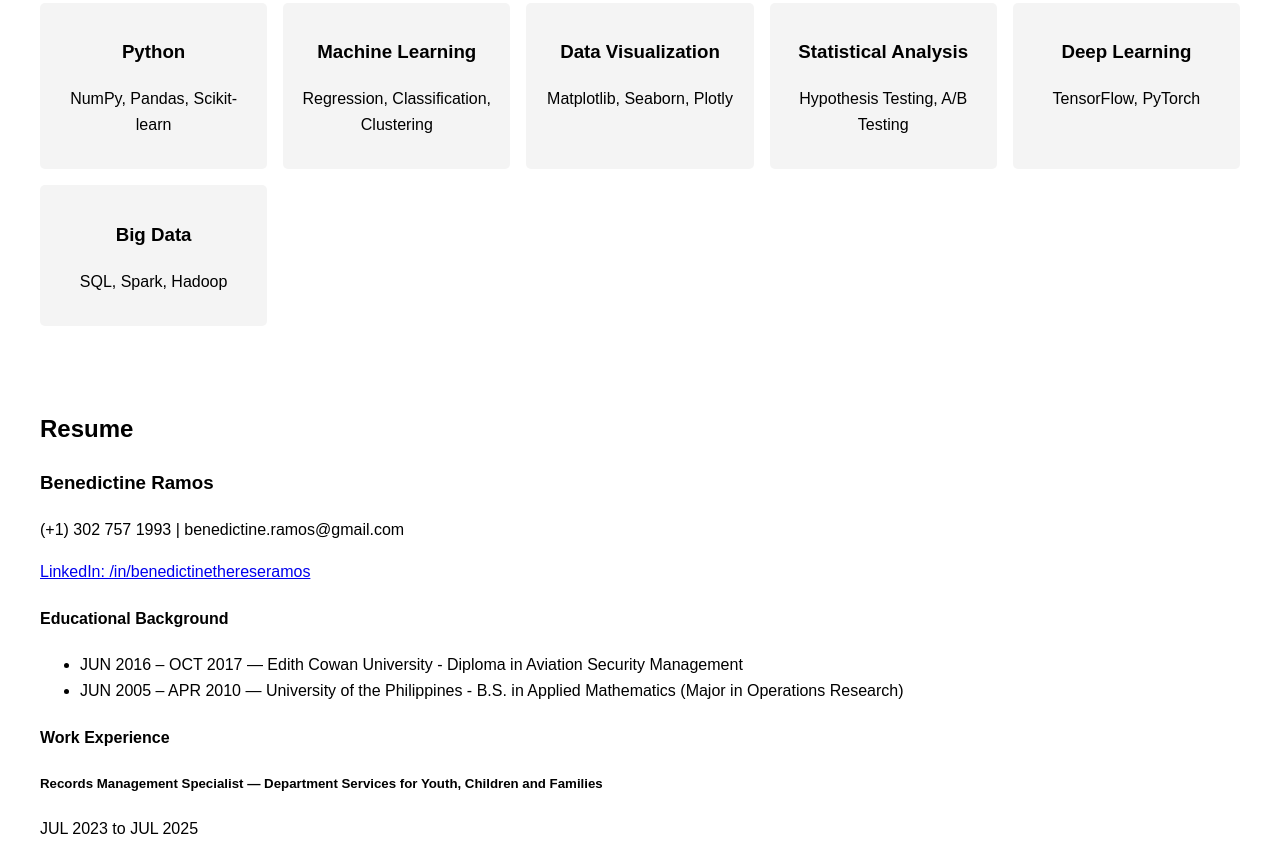
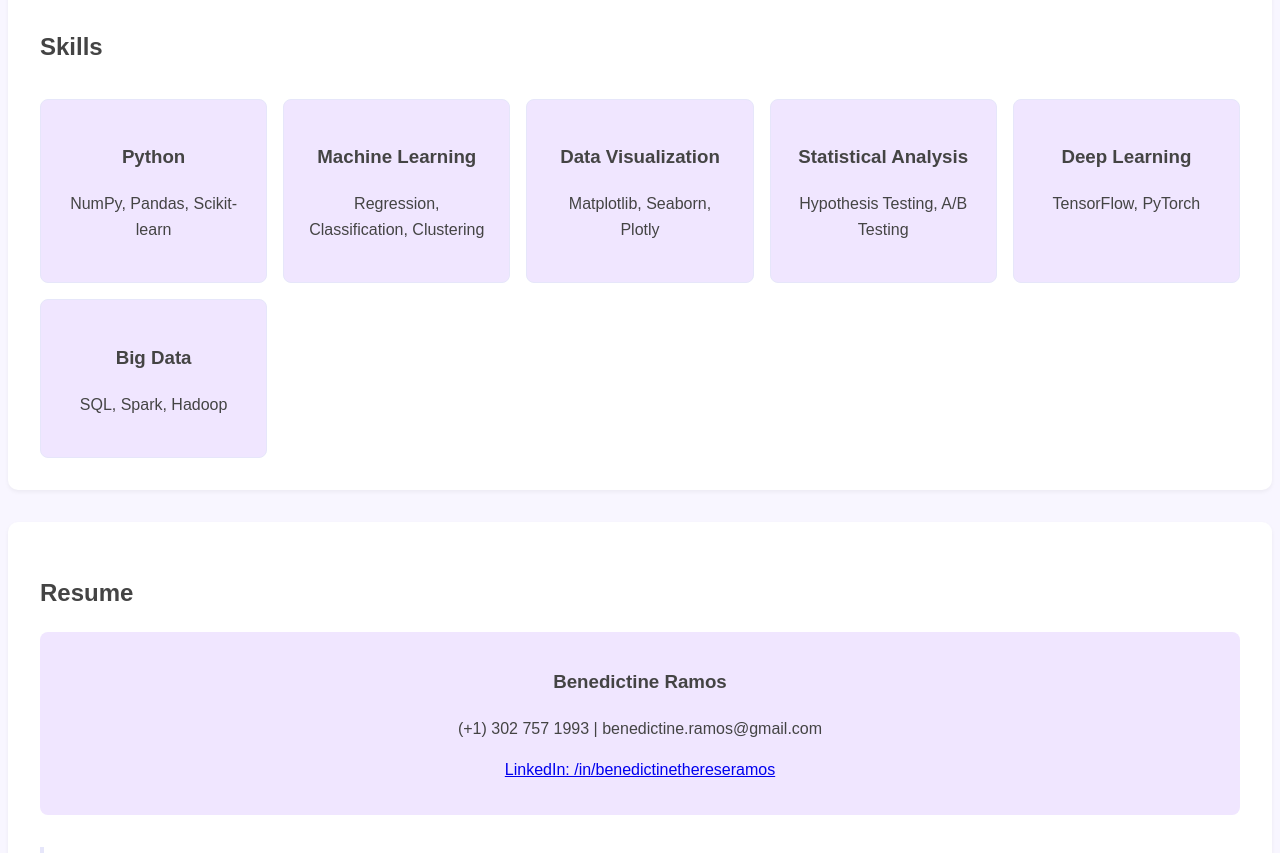
Before and after one commit to benedictineramos-web/My-Projects, a plain HTML site: page index.html in a window 1280 px wide. Shown: the part 687-1540 px from the top of the page. Drawn offline with Linux system fonts and the light colour scheme.

Commit message:
Update portfolio with lavender color scheme and improved styling

```diff
--- a/index.html
+++ b/index.html
@@ -10,12 +10,15 @@
             margin: 0;
             font-family: Arial, sans-serif;
             line-height: 1.6;
+            background-color: #f8f6ff;
+            color: #444;
         }
 
         header {
-            background-color: #333;
-            color: white;
+            background-color: #e6e6fa;
+            color: #483d8b;
             padding: 1rem;
+            box-shadow: 0 2px 4px rgba(0,0,0,0.1);
         }
 
         nav {
@@ -31,20 +34,31 @@
         }
 
         nav a {
-            color: white;
+            color: #483d8b;
             text-decoration: none;
+            font-weight: bold;
+            transition: color 0.3s ease;
+        }
+
+        nav a:hover {
+            color: #9370db;
         }
 
         .hero {
-            background-color: #f4f4f4;
+            background-color: #e6e6fa;
             padding: 4rem 2rem;
             text-align: center;
+            color: #483d8b;
         }
 
         section {
             padding: 2rem;
             max-width: 1200px;
             margin: 0 auto;
+            background-color: white;
+            border-radius: 10px;
+            margin-top: 2rem;
+            box-shadow: 0 2px 4px rgba(0,0,0,0.05);
         }
 
         .skills-grid {
@@ -55,10 +69,59 @@
         }
 
         .skill-card {
-            background-color: #f4f4f4;
+            background-color: #f0e6ff;
+            padding: 1.5rem;
+            border-radius: 8px;
+            text-align: center;
+            transition: transform 0.3s ease;
+            border: 1px solid #e6e6fa;
+        }
+
+        .skill-card:hover {
+            transform: translateY(-5px);
+            box-shadow: 0 4px 8px rgba(0,0,0,0.1);
+        }
+        /* Resume section styles */
+        .resume-contact {
+            text-align: center;
+            margin-bottom: 2rem;
             padding: 1rem;
-            border-radius: 5px;
-            text-align: center;
+            background-color: #f0e6ff;
+            border-radius: 8px;
+        }
+
+        .resume-section {
+            margin-bottom: 2rem;
+            padding: 1rem;
+            border-left: 4px solid #e6e6fa;
+        }
+
+        .resume-section h4 {
+            color: #483d8b;
+            margin-bottom: 1rem;
+        }
+
+        .resume-section h5 {
+            color: #6a5acd;
+            margin-top: 1.5rem;
+        }
+
+        .resume-section ul {
+            list-style-type: square;
+            color: #666;
+        }
+
+        .resume-section ul li {
+            margin-bottom: 0.5rem;
+        }
+
+        .resume-section a {
+            color: #9370db;
+            text-decoration: none;
+        }
+
+        .resume-section a:hover {
+            text-decoration: underline;
         }
     </style>
 </head>
```
